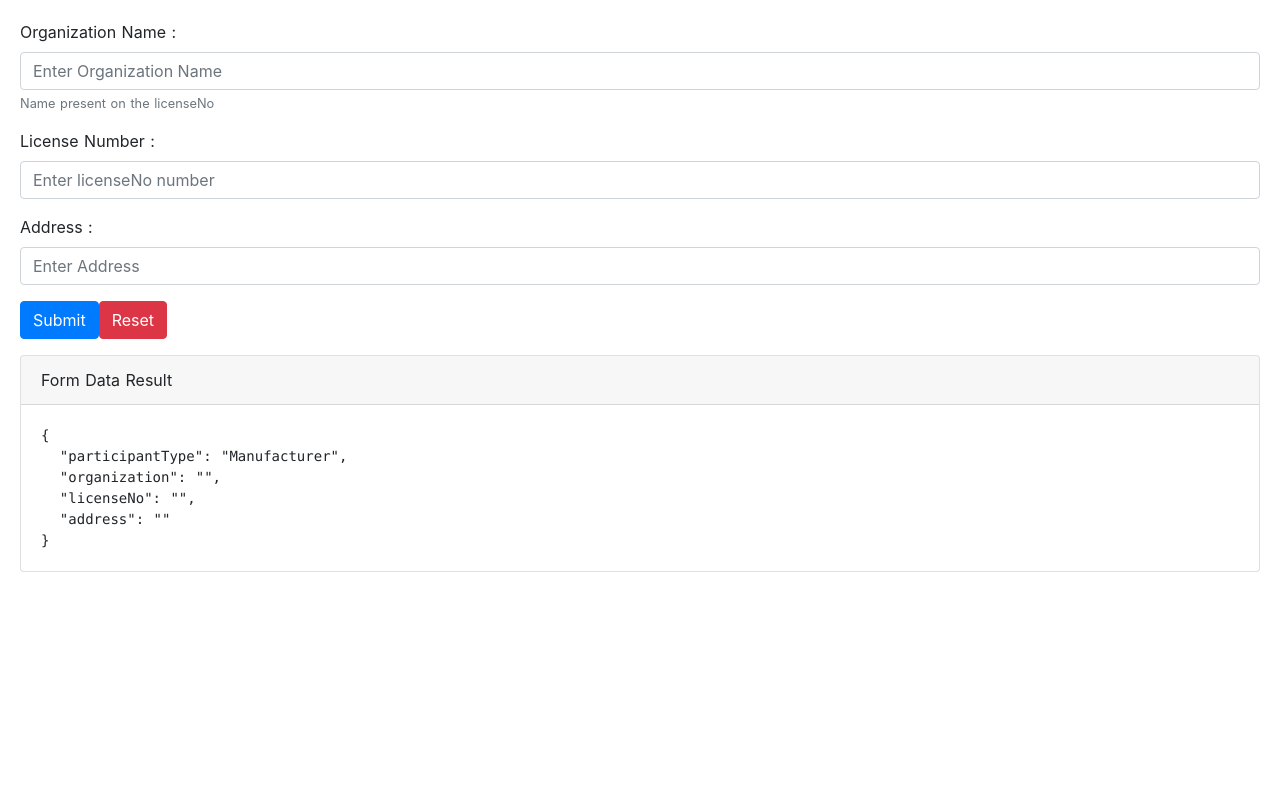
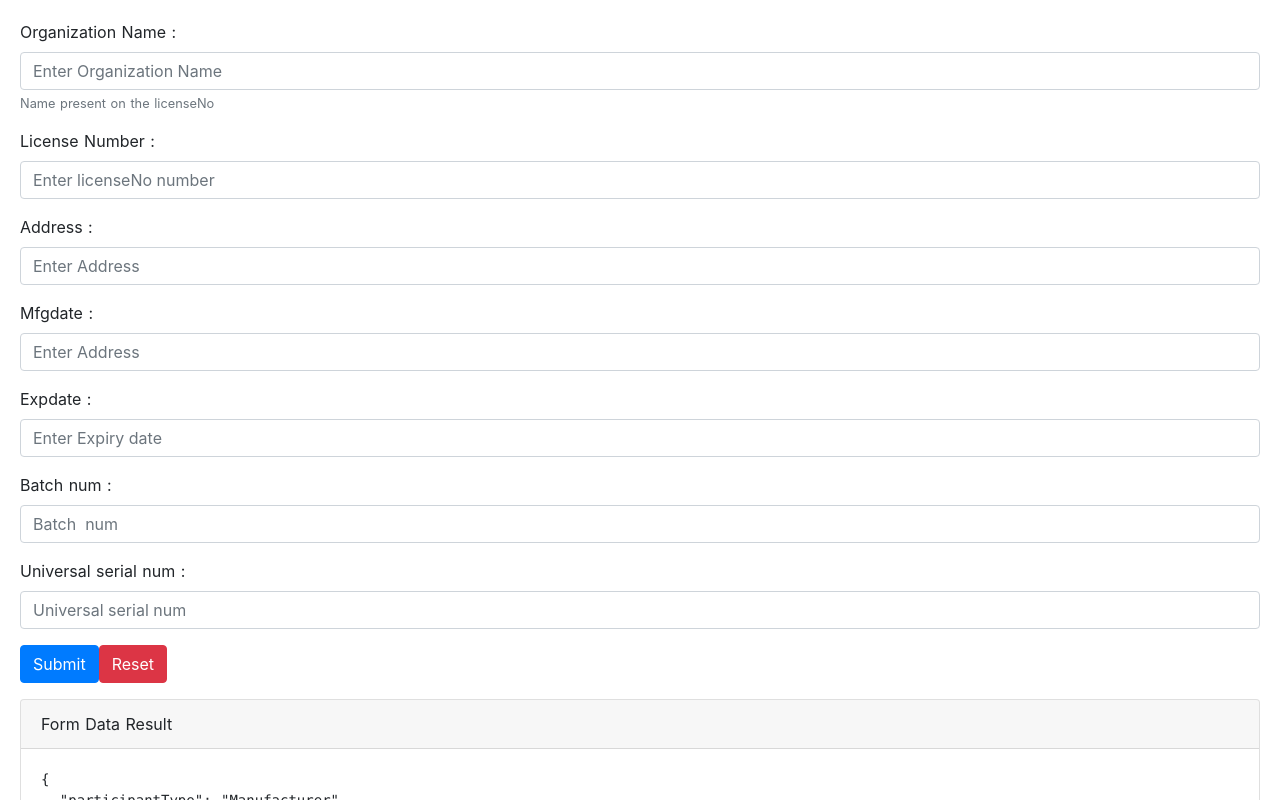
Before and after one commit to pwnsoni/pharmaceutical-supply-chain, a Nuxt app in the folder pharma-chain/: page /addmedicine in a window 1280 px wide. Shown: the top 800 px of the page. Built offline with nearby package versions, Linux system fonts and the light colour scheme.

Commit message:
extra fields of addmedicine added

```diff
--- a/pharma-chain/pages/addmedicine.vue
+++ b/pharma-chain/pages/addmedicine.vue
@@ -49,6 +49,40 @@
           placeholder="Enter Address"
         ></b-form-input>
       </b-form-group>
+      <b-form-group id="input-group-5" label="Mfgdate :" label-for="input-5">
+            <b-form-input
+              id="input-5"
+              v-model="form.Mfgdate"
+              required
+              placeholder="Enter Address"
+            ></b-form-input>
+          </b-form-group>
+        <b-form-group id="input-group-6" label="Expdate :" label-for="input-6">
+            <b-form-input
+              id="input-6"
+              v-model="form.Expdate"
+              required
+              placeholder="Enter Expiry date"
+            ></b-form-input>
+          </b-form-group>
+       <b-form-group id="input-group-8" label="Batch num :" label-for="input-8">
+            <b-form-input
+              id="input-7"
+              v-model="form.Batchnum"
+              required
+              placeholder="Batch  num"
+            ></b-form-input>
+          </b-form-group>
+
+
+    <b-form-group id="input-group-7" label="Universal serial num :" label-for="input-7">
+            <b-form-input
+              id="input-7"
+              v-model="form.serialnum"
+              required
+              placeholder="Universal serial num"
+            ></b-form-input>
+          </b-form-group>
 
 
 
@@ -77,7 +111,11 @@
           participantType: 'Manufacturer',
           organization: '',
           licenseNo: '',
-          address: ''
+          address: '',
+          Mfgdate:'',
+          Expdate:'',
+          Batchnum:'',
+          serialnum:'',
           // checked: []
         },
         // participantType: [{ text: 'Select One', value: null }, 'Manufacturer', 'Distributor', 'Wholeseller', 'Retailer'],
@@ -100,7 +138,11 @@
           this.form.participantType = null,
           this.form.organization = '',
           this.form.licenseNo = '',
-          this.form.address = ''
+          this.form.address = '',
+          this.form.Mfgdate='',
+          this.form.Expdate='',
+          this.form.Batchnum='',
+          this.form.serialnum='',
           // this.form.checked = []
         // Trick to reset/clear native browser form validation state
           this.show = false
```
